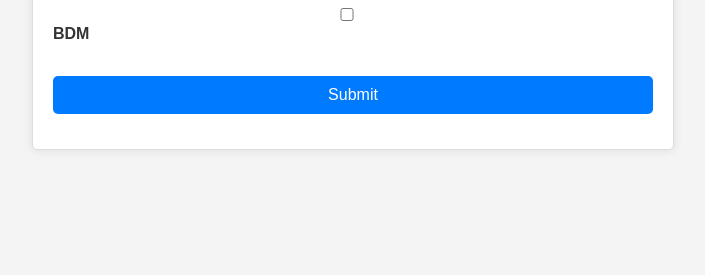
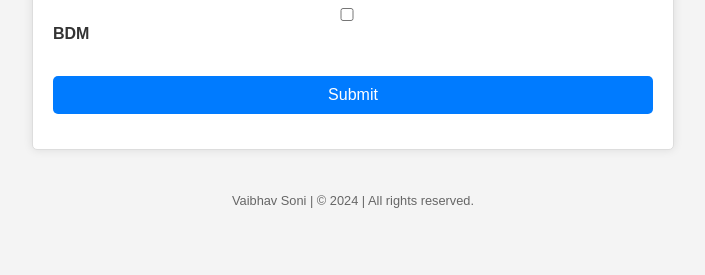
Before and after one commit to Vaibhav0221/Gradebook, a Flask app: page /student/19/update in a window 1280 px wide. Shown: the part 525-800 px from the top of the page, without its empty margins (287-992 px from the left). Run offline with Flask 3, Linux system fonts and the light colour scheme; data comes from the database, SQL or seed files in the repository.

Commit message:
Update update.html

```diff
--- a/templates/update.html
+++ b/templates/update.html
@@ -40,5 +40,8 @@
             <input type="submit" value = "Submit">
         </div>
     </form>
+    <footer>
+        <p>Vaibhav Soni | &copy; 2024 | All rights reserved.</p>
+    </footer>
 </body>
 </html>
```
